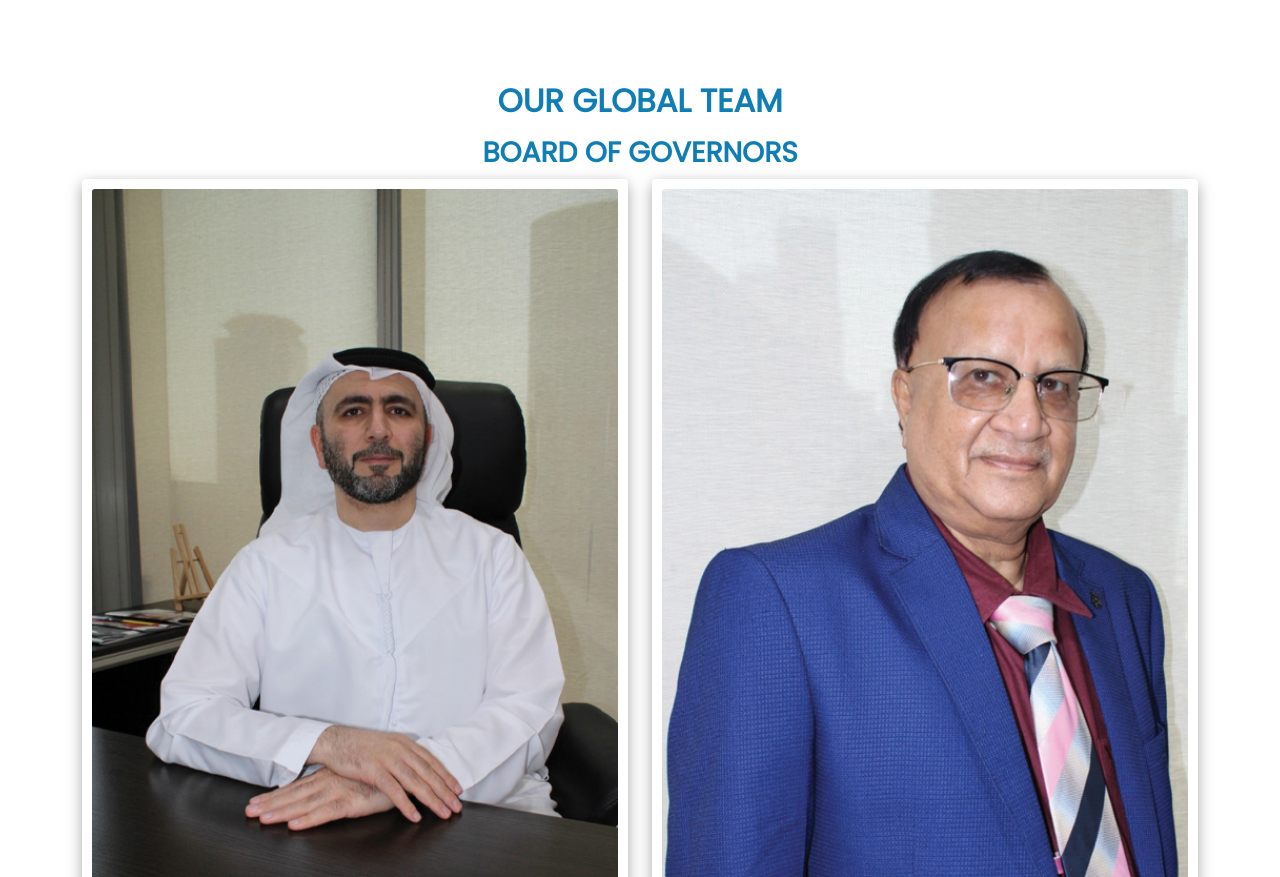
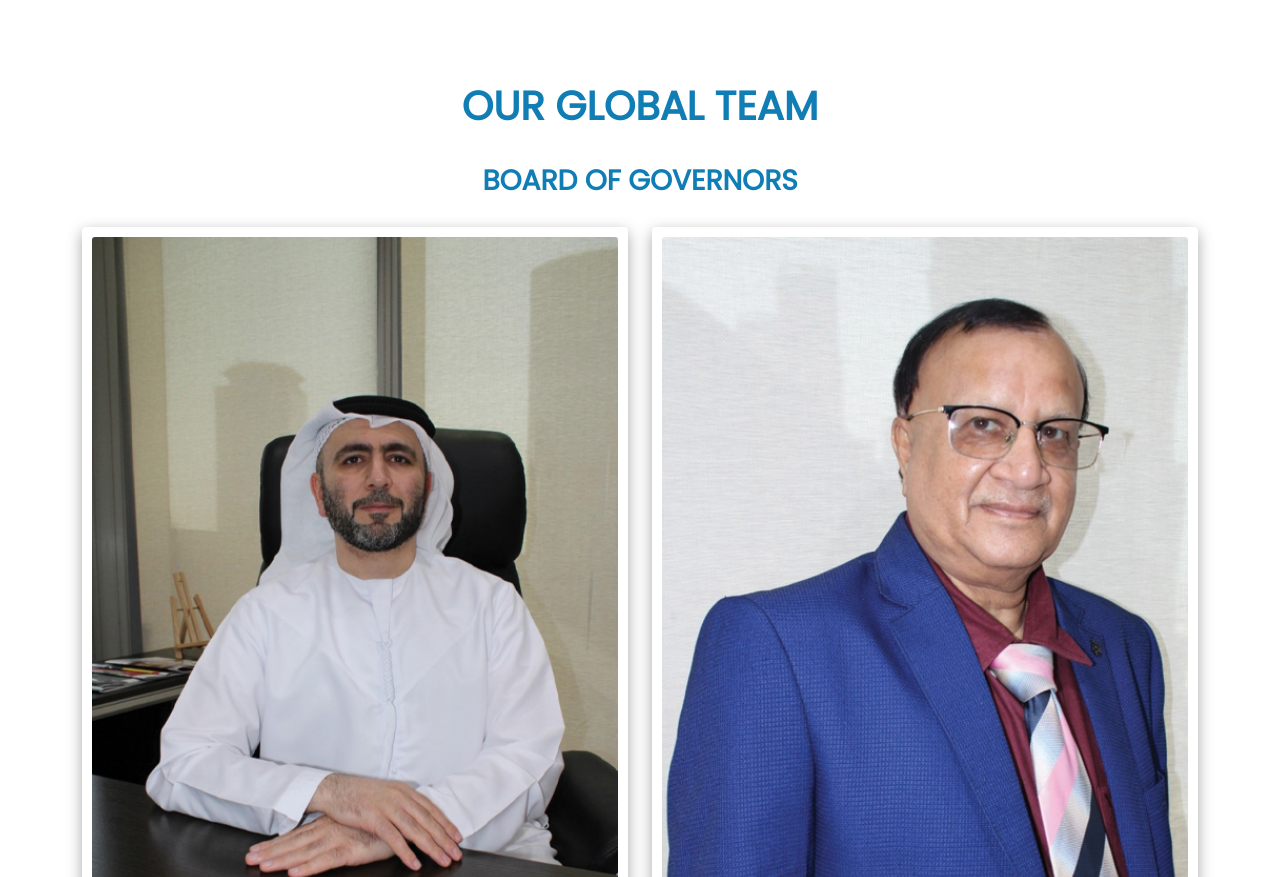
Before and after one commit to bugsbunny96/ICRA-web, a plain HTML site: page about.html in a window 1280 px wide. Shown: the part 1109-1986 px from the top of the page. Drawn offline with nearby package versions, Linux system fonts and the light colour scheme.

Commit message:
changes from client(again) (v ~ 1.0) 21/09/22

```diff
--- a/about.html
+++ b/about.html
@@ -70,9 +70,9 @@
     <div class="space"></div>
 
     <div class="container">
-        <h2 class="d-flex text-center text-uppercase justify-content-center align-items-center">our global team</h2>
+        <h1 class="d-flex text-center text-uppercase justify-content-center align-items-center">our global team</h1>
 
-        <h3 class="d-flex text-center text-uppercase justify-content-center align-items-center">BOARD OF GOVERNORS</h3>
+        <h3 class="d-flex text-center text-uppercase justify-content-center align-items-center py-4">BOARD OF GOVERNORS</h3>
 
         <div class="bog">
             <div class="row row-cols-1 row-cols-md-2 g-4">
```
